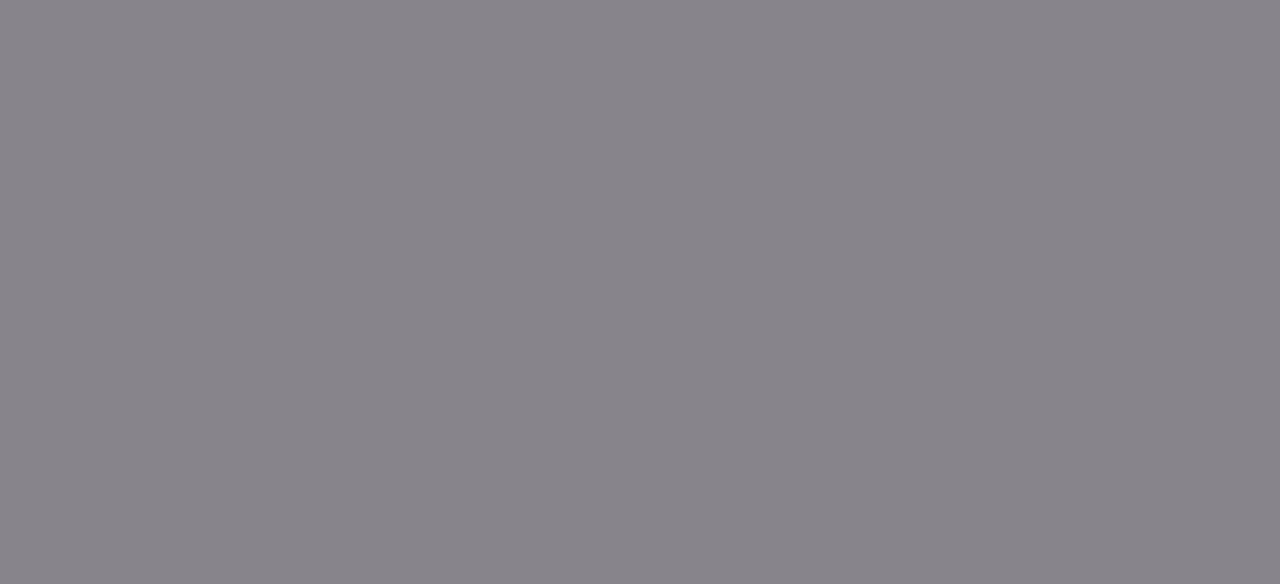
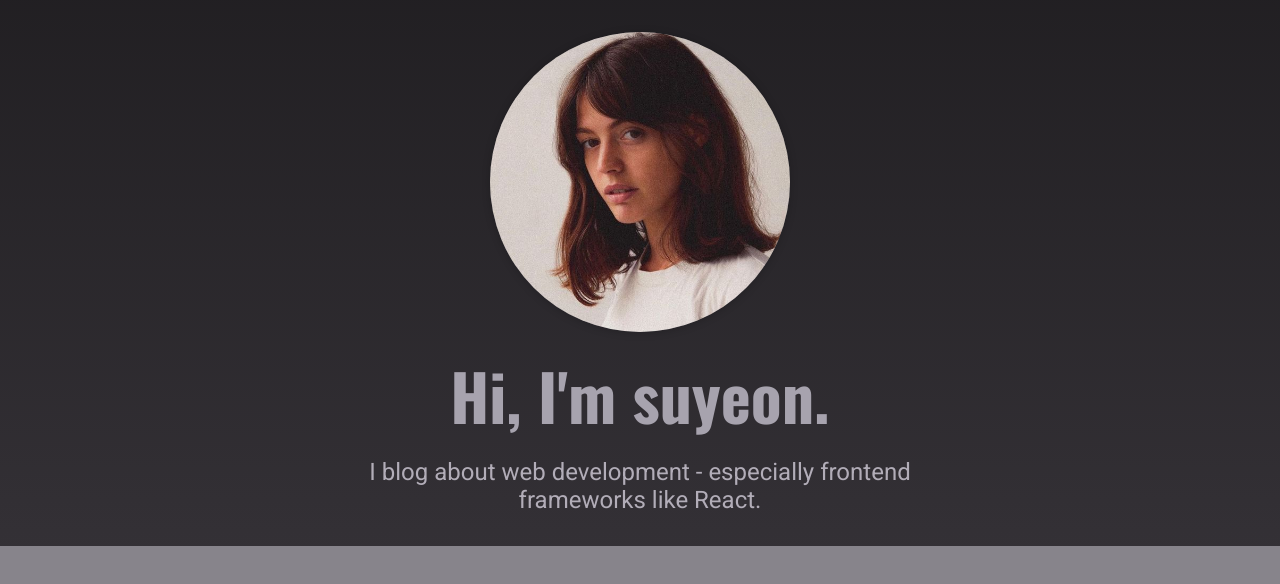
Before and after one commit to lee-suyeon/nextjs-blog, a Next.js app: page / in a window 1280 px wide. Shown: the top 584 px of the page. Built offline with nearby package versions, Linux system fonts and the light colour scheme.

Commit message:
feat | Hero 컴포넌트 생성

```diff
--- /dev/null
+++ b/components/Homepage/Hero.js
@@ -0,0 +1,24 @@
+import Image from "next/image";
+import classes from "./hero.module.css";
+
+function Hero() {
+  return (
+    <section className={classes.hero}>
+      <div className={classes.image}>
+        <Image
+          src="/images/site/hero.jpeg"
+          alt="An image showing suyeon"
+          width={300}
+          height={300}
+        />
+      </div>
+      <h1>Hi, I'm suyeon.</h1>
+      <p>
+        I blog about web development - especially frontend frameworks like
+        React.
+      </p>
+    </section>
+  );
+}
+
+export default Hero;
--- /dev/null
+++ b/components/Homepage/hero.module.css
@@ -0,0 +1,40 @@
+.hero {
+  text-align: center;
+  background-image: linear-gradient(
+    to bottom,
+    var(--color-grey-900),
+    var(--color-grey-800)
+  );
+  padding: var(--size-8) 0;
+}
+
+.image {
+  width: 300px;
+  height: 300px;
+  box-shadow: 0 1px 8px rgba(0, 0, 0, 0.2);
+  border-radius: 50%;
+  overflow: hidden;
+  background-color: var(--color-grey-700);
+  margin: auto;
+}
+
+.image img {
+  object-fit: cover;
+  object-position: top;
+  width: 100%;
+  height: 100%;
+}
+
+.hero h1 {
+  font-size: var(--size-16);
+  margin: var(--size-4) 0;
+  color: var(--color-grey-300);
+}
+
+.hero p {
+  font-size: var(--size-6);
+  color: var(--color-grey-200);
+  width: 90%;
+  max-width: 40rem;
+  margin: auto;
+}
--- a/pages/index.js
+++ b/pages/index.js
@@ -1,5 +1,7 @@
+import Hero from "../components/Homepage/Hero";
+
 function HomePage() {
-
+  return <Hero />;
 }
 
 export default HomePage;
```
Also changed, not shown: public/images/site/hero.jpeg (added).
